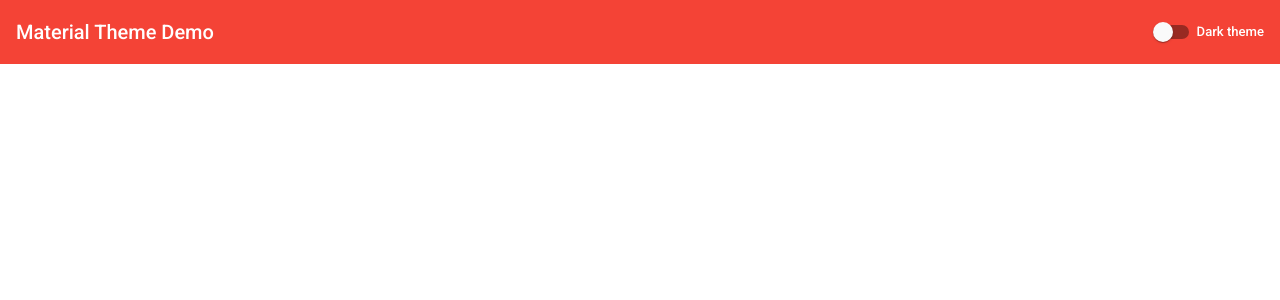
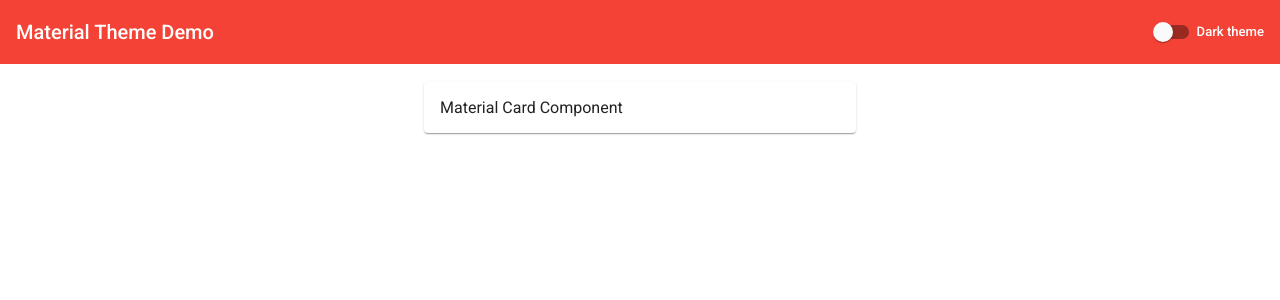
Before and after one commit to shonderdos/material-themes-demo, an Angular app: page / in a window 1280 px wide. Shown: the top 300 px of the page. Built offline with nearby package versions, Linux system fonts and the light colour scheme.

Commit message:
Add functionality to switch themes

```diff
--- a/src/app/app.component.html
+++ b/src/app/app.component.html
@@ -1,6 +1,10 @@
 <mat-toolbar color="primary">
   <mat-toolbar-row>
     <h1>Material Theme Demo</h1>
-    <mat-slide-toggle>Dark theme</mat-slide-toggle>
+    <mat-slide-toggle (change)="switchTheme($event)">Dark theme</mat-slide-toggle>
   </mat-toolbar-row>
 </mat-toolbar>
+
+<div class="content">
+  <mat-card>Material Card Component</mat-card>
+</div>
--- a/src/app/app.component.scss
+++ b/src/app/app.component.scss
@@ -6,3 +6,13 @@ mat-toolbar-row {
 mat-slide-toggle {
   font-size: .655em;
 }
+
+.content{
+  padding: 18px 0;
+  display: flex;
+  justify-content: center;
+}
+
+mat-card{
+  width: 400px;
+}
--- a/src/app/app.component.ts
+++ b/src/app/app.component.ts
@@ -1,4 +1,5 @@
 import { Component } from '@angular/core';
+import {MatSlideToggleChange} from "@angular/material/slide-toggle";
 
 @Component({
   selector: 'app-root',
@@ -6,4 +7,13 @@ import { Component } from '@angular/core';
   styleUrls: ['./app.component.scss']
 })
 export class AppComponent {
+  switchTheme(e: MatSlideToggleChange) {
+    if (document.body.classList.contains("default-theme")) {
+      document.body.classList.remove("default-theme")
+      document.body.classList.add("dark-theme")
+    } else {
+      document.body.classList.add("default-theme")
+      document.body.classList.remove("dark-theme")
+    }
+  }
 }
--- a/src/app/app.module.ts
+++ b/src/app/app.module.ts
@@ -7,6 +7,7 @@ import { BrowserAnimationsModule } from '@angular/platform-browser/animations';
 //  Angular Material Modules
 import { MatToolbarModule } from '@angular/material/toolbar';
 import { MatSlideToggleModule } from "@angular/material/slide-toggle";
+import {MatCardModule} from "@angular/material/card";
 
 @NgModule({
   declarations: [
@@ -16,7 +17,8 @@ import { MatSlideToggleModule } from "@angular/material/slide-toggle";
     BrowserModule,
     BrowserAnimationsModule,
     MatToolbarModule,
-    MatSlideToggleModule
+    MatSlideToggleModule,
+    MatCardModule
   ],
   providers: [],
   bootstrap: [AppComponent]
--- a/src/styles.scss
+++ b/src/styles.scss
@@ -7,7 +7,12 @@ body { margin: 0; font-family: Roboto, "Helvetica Neue", sans-serif; }
 @include mat-core();
 
 $default-theme: mat-light-theme(mat-palette($mat-red), mat-palette($mat-amber), mat-palette($mat-red));
+$dark-theme: mat-dark-theme(mat-palette($mat-red), mat-palette($mat-amber), mat-palette($mat-red));
 
 .default-theme {
   @include angular-material-theme($default-theme)
 }
+
+.dark-theme {
+  @include angular-material-theme($dark-theme)
+}
```
